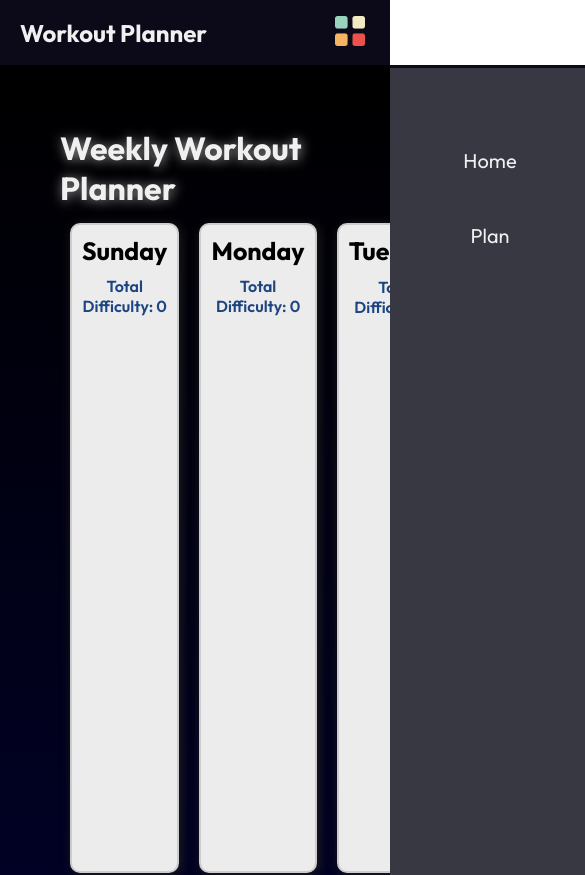
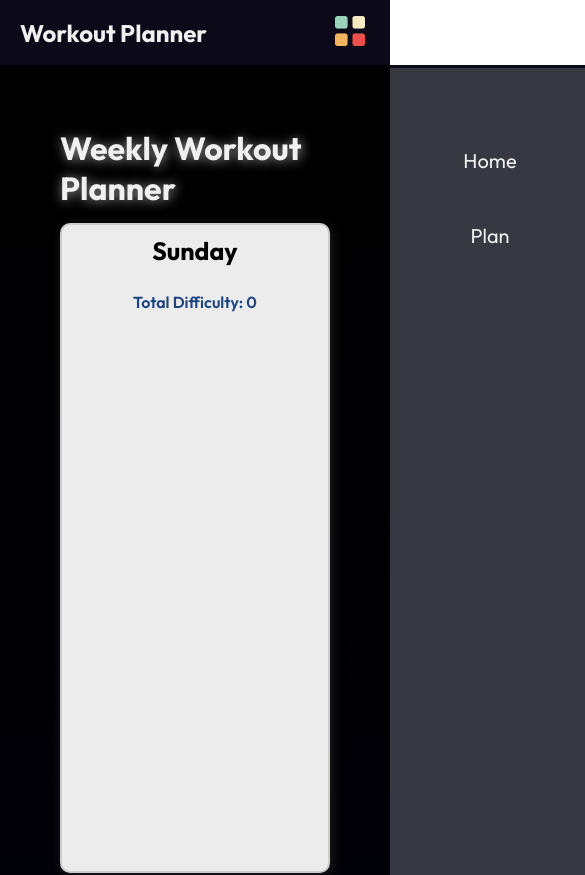
Before and after one commit to ylim1699/team_project, a website built with Vite: page src/index.html in a window 390 px wide. Shown: the top 875 px of the page, 585 px wide, since content can reach past the window. Built offline with nearby package versions, Linux system fonts and the light colour scheme.

Commit message:
media query

```diff
--- a/src/css/style.css
+++ b/src/css/style.css
@@ -243,5 +243,17 @@ h3 {
   transform: scale(1.1);
 }
 
-@media screen and (max-width) {
+@media screen and (max-width: 1124px) {
+
+  .days-wrapper {
+    display: flex;
+    flex-direction: column;
+    align-items: center;
+  }
+
+  .days-container {
+    margin-bottom: 50px;
+    max-width: 400px;
+  }
+
 }
```
